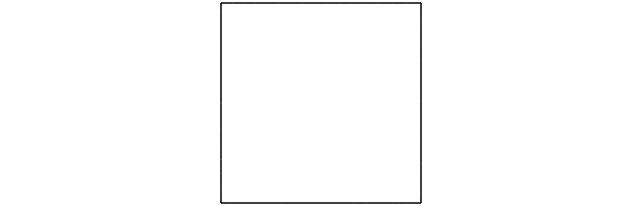
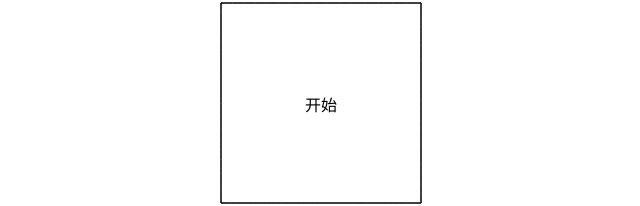
Before and after one commit to plait-board/react-drawing-tourist, a Next.js app: page / in a window 1280 px wide. Shown: the part 297-503 px from the top of the page, without its empty margins (319-959 px from the left). Built offline with nearby package versions, Linux system fonts and the light colour scheme.

Commit message:
feat(text): add slate, slate-react, slate-history and text component

```diff
--- a/package.json
+++ b/package.json
@@ -9,13 +9,16 @@
     "lint": "next lint"
   },
   "dependencies": {
+    "ahooks": "^3.7.10",
     "immer": "^10.0.3",
     "is-hotkey": "^0.2.0",
     "next": "14.1.0",
     "react": "^18",
     "react-dom": "^18",
     "roughjs": "^4.6.6",
-    "ahooks": "^3.7.10"
+    "slate": "^0.103.0",
+    "slate-history": "^0.100.0",
+    "slate-react": "^0.102.0"
   },
   "devDependencies": {
     "@types/is-hotkey": "^0.1.10",
--- a/src/app/draw/interfaces/geometry.ts
+++ b/src/app/draw/interfaces/geometry.ts
@@ -1,7 +1,7 @@
 
-import { Options } from 'roughjs/bin/core';
 import { StrokeStyle } from './element';
 import { PlaitElement, Point } from '@/app/interfaces';
+import { Element } from 'slate';
 
 export enum BasicShapes {
     rectangle = 'rectangle',
@@ -52,7 +52,8 @@ export interface PlaitGeometry extends PlaitElement {
     type: 'geometry';
     shape: GeometryShapes;
 
-    text: ParagraphElement;
+    text: Element;
+
     textHeight: number;
 
     // node style attributes
--- a/src/app/globals.css
+++ b/src/app/globals.css
@@ -98,3 +98,7 @@ body {
   position: relative;
   color: #1b1b1f;;
 }
+
+.text-container {
+  text-align: center;
+}
--- a/src/app/plugins/with-rectangle.tsx
+++ b/src/app/plugins/with-rectangle.tsx
@@ -10,12 +10,14 @@ import {
 } from "../interfaces";
 import { PlaitGeometry } from "../draw/interfaces/geometry";
 import { ShapeDefaultSpace } from "../draw/constants/geometry";
+import { Text } from "../text/text";
 
 const RectangleElement = () => {
   const board = useBoardStatic();
   const element = useElementStatic();
   const elementRef = useRef<SVGGElement>(null);
-
+  const textRectangle = getTextRectangle(element as PlaitGeometry);
+  const textValue = (element as PlaitGeometry).text;
   const node = useMemo(() => {
     const [start, realEnd] = element.points as Point[];
     const width = Math.abs(realEnd[0] - start[0]);
@@ -27,16 +29,30 @@ const RectangleElement = () => {
       width,
       height
     );
+    rectangleG.classList.add("element");
     return rectangleG;
   }, [element, board]);
 
   useEffect(() => {
     if (node) {
-      elementRef.current?.appendChild(node);
+      elementRef.current?.prepend(node);
     }
   }, [node]);
 
-  return <g ref={elementRef} />;
+  return (
+    <g ref={elementRef}>
+      <g className="text">
+        <foreignObject
+          x={textRectangle.x}
+          y={textRectangle.y}
+          width={textRectangle.width}
+          height={textRectangle.height}
+        >
+          <Text className="plait-text" value={textValue}></Text>
+        </foreignObject>
+      </g>
+    </g>
+  );
 };
 
 export enum DrawPointerType {
--- /dev/null
+++ b/src/app/text/text.tsx
@@ -0,0 +1,21 @@
+import { useMemo } from "react";
+import { Editor, createEditor, Element } from "slate";
+import { withHistory } from "slate-history";
+import { Editable, Slate, withReact } from "slate-react";
+
+export type TextProps = {
+  value: Element;
+  readOnly?: boolean;
+  onChange?: (event: Editor) => void;
+} & React.HTMLAttributes<HTMLDivElement>;
+
+export const Text = (props: TextProps) => {
+  const editor = useMemo(() => withHistory(withReact(createEditor())), []);
+  const initialValue = useMemo(() => [props.value], [props.value]);
+
+  return (
+    <Slate editor={editor} initialValue={initialValue}>
+      <Editable className="text-container" readOnly={true} placeholder="" />
+    </Slate>
+  );
+};
```
Also changed, not shown: 1 other file (tests, documents, lock files or other folders).
